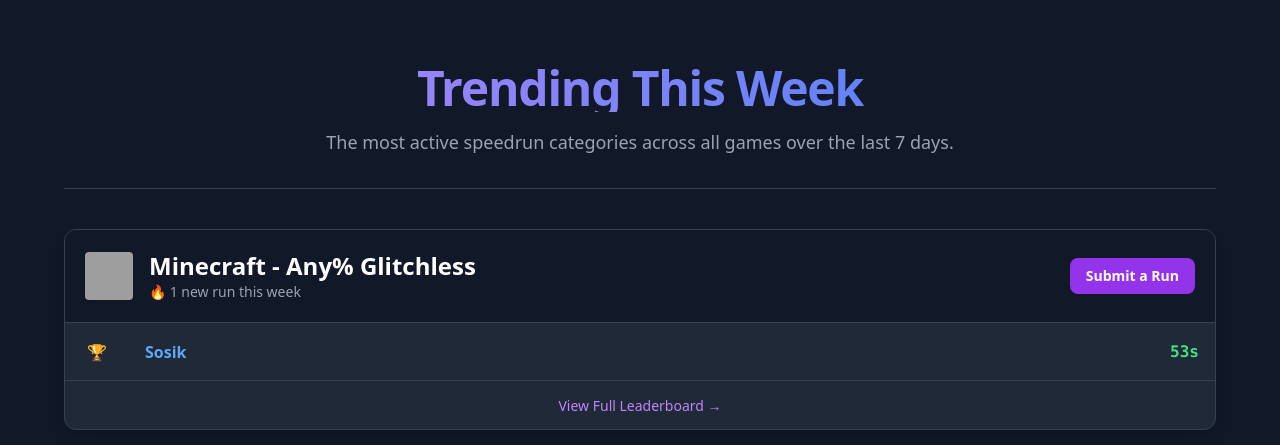
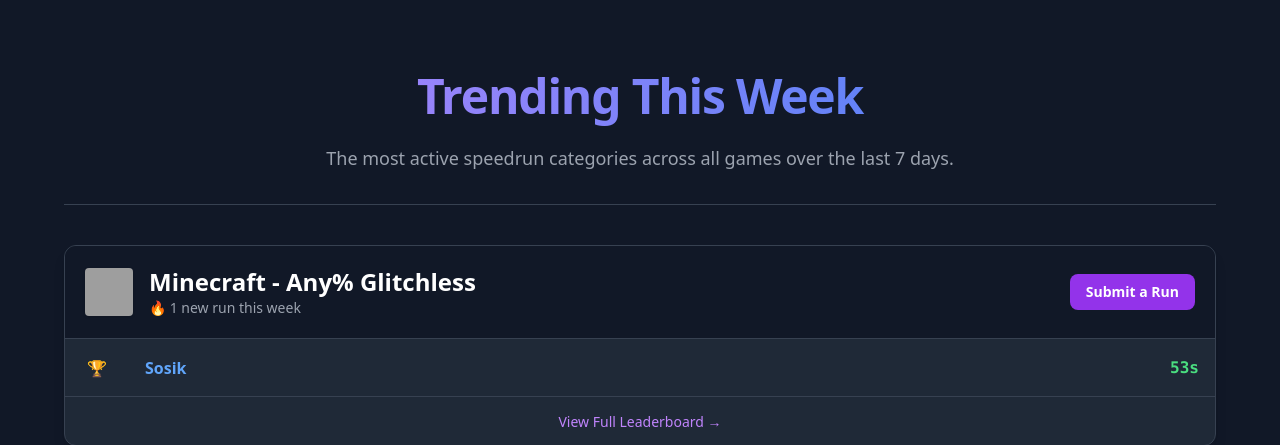
Before and after one commit to Patmiko/StealTopRun-67, a Django app: page /discover/ in a window 1280 px wide. Shown: the part 65-510 px from the top of the page. Run offline with Django 5.2, Linux system fonts and the light colour scheme; data comes from the database, SQL or seed files in the repository; some libraries are stand-ins or nearby versions; grey boxes are pictures that could not be loaded.

Commit message:
fix: fix discover title

```diff
--- a/main/templates/discover.html
+++ b/main/templates/discover.html
@@ -6,7 +6,7 @@
 <div class="max-w-6xl mx-auto mt-8 space-y-10">
 
     <div class="text-center border-b border-gray-700 pb-8">
-        <h1 class="text-4xl md:text-5xl font-extrabold text-transparent bg-clip-text bg-gradient-to-r from-purple-400 to-blue-500 tracking-tight">
+        <h1 class="py-2 text-4xl md:text-5xl font-extrabold text-transparent bg-clip-text bg-gradient-to-r from-purple-400 to-blue-500 tracking-tight">
             Trending This Week
         </h1>
         <p class="text-gray-400 font-medium mt-4 text-lg">
```
